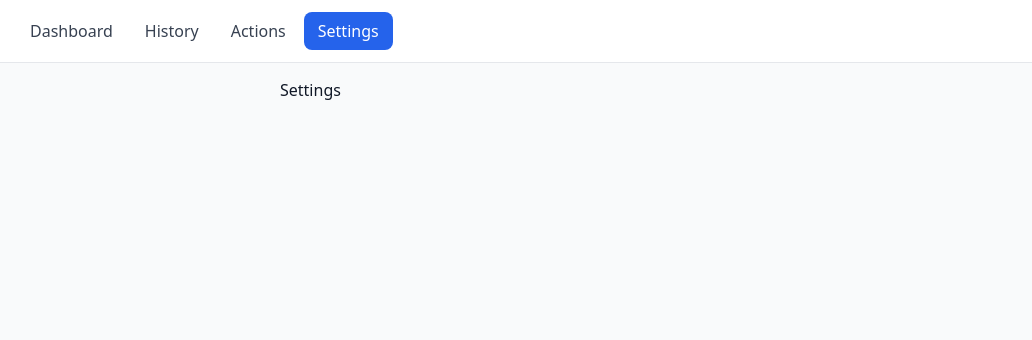
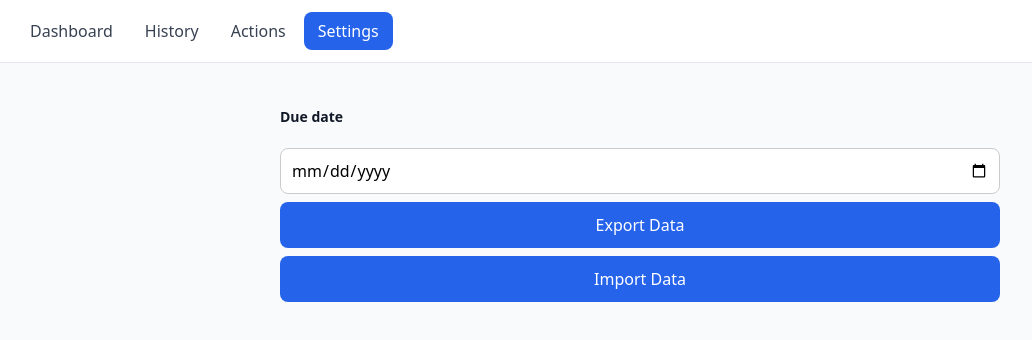
Before and after one commit to awsgymfreak/pregnancy-action-tracker, a React (Vite) app in the folder webapp/: page /settings in a window 1280 px wide. Shown: the top 340 px of the page, without its empty margins (0-1032 px from the left). Built offline with nearby package versions, Linux system fonts and the light colour scheme.

Commit message:
Implement Settings page in webapp

```diff
--- a/webapp/src/pages/SettingsPage.tsx
+++ b/webapp/src/pages/SettingsPage.tsx
@@ -1,3 +1,85 @@
+import { useRef, useState, type ChangeEvent } from 'react';
+import { useSettings } from '../context/SettingsContext';
+import { useActionTypes } from '../context/ActionTypesContext';
+import { useEvents } from '../context/EventsContext';
+import { buildExportPayload, downloadExportFile } from '../backup/exportData';
+import { readFileAsJson, validateImportPayload } from '../backup/importData';
+
 export function SettingsPage() {
-  return <div>Settings</div>;
+  const { settings, updateDueDate, replaceAll: replaceSettings } = useSettings();
+  const { actionTypes, replaceAll: replaceActionTypes } = useActionTypes();
+  const { events, replaceAll: replaceEvents } = useEvents();
+  const [error, setError] = useState<string | null>(null);
+  const fileInputRef = useRef<HTMLInputElement>(null);
+
+  function handleExport() {
+    if (!settings) {
+      setError('Set a due date before exporting.');
+      return;
+    }
+    setError(null);
+    const payload = buildExportPayload(actionTypes, events, settings);
+    downloadExportFile(payload);
+  }
+
+  function handleImportClick() {
+    fileInputRef.current?.click();
+  }
+
+  async function handleFileChange(e: ChangeEvent<HTMLInputElement>) {
+    const file = e.target.files?.[0];
+    e.target.value = '';
+    if (!file) {
+      return;
+    }
+    try {
+      const raw = await readFileAsJson(file);
+      const payload = validateImportPayload(raw);
+      setError(null);
+      const confirmed = window.confirm('Replace all current data with this backup?');
+      if (!confirmed) {
+        return;
+      }
+      await replaceActionTypes(payload.actionTypes);
+      await replaceEvents(payload.events);
+      await replaceSettings(payload.settings);
+    } catch (err) {
+      setError(err instanceof Error ? err.message : 'Could not read backup file.');
+    }
+  }
+
+  return (
+    <div className="form">
+      <p className="field-label">Due date</p>
+      <input
+        className="text-input"
+        type="date"
+        value={settings ? settings.dueDate.slice(0, 10) : ''}
+        onChange={async (e) => {
+          if (!e.target.value) return;
+          try {
+            await updateDueDate(new Date(e.target.value).toISOString());
+          } catch (err) {
+            setError(err instanceof Error ? err.message : 'Could not save.');
+          }
+        }}
+      />
+
+      {error && <p className="error-text">{error}</p>}
+
+      <button className="primary-button" onClick={handleExport}>
+        Export Data
+      </button>
+      <button className="primary-button" onClick={handleImportClick}>
+        Import Data
+      </button>
+      <input
+        ref={fileInputRef}
+        type="file"
+        accept="application/json"
+        style={{ display: 'none' }}
+        onChange={handleFileChange}
+      />
+    </div>
+  );
 }
```
